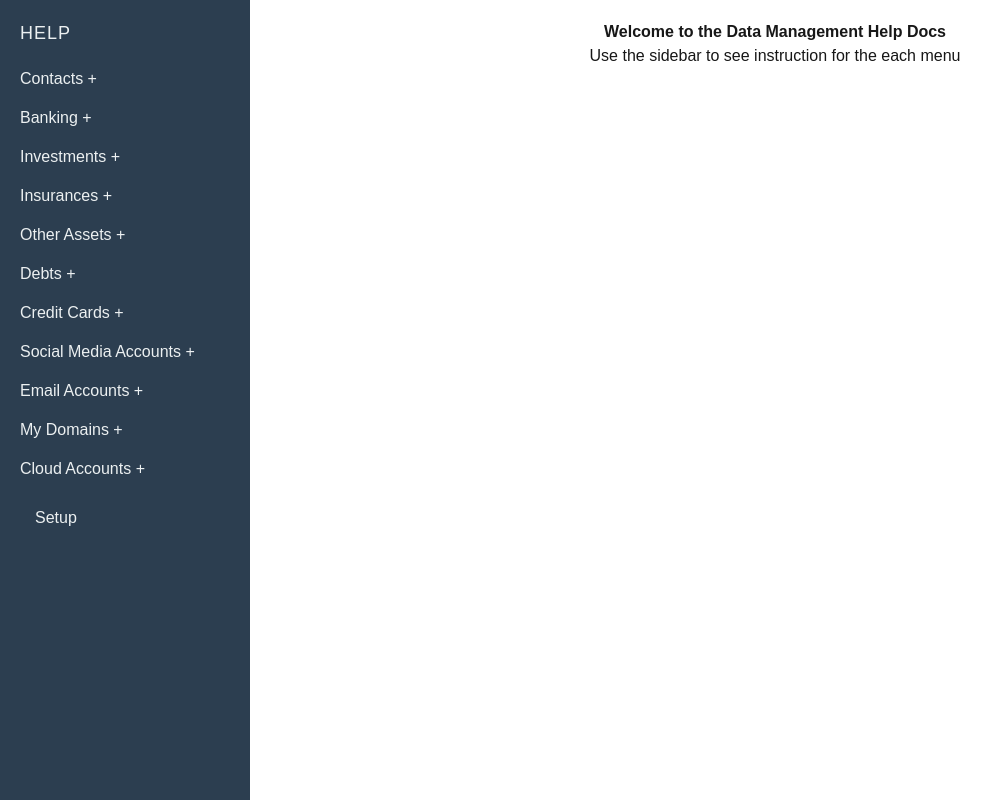
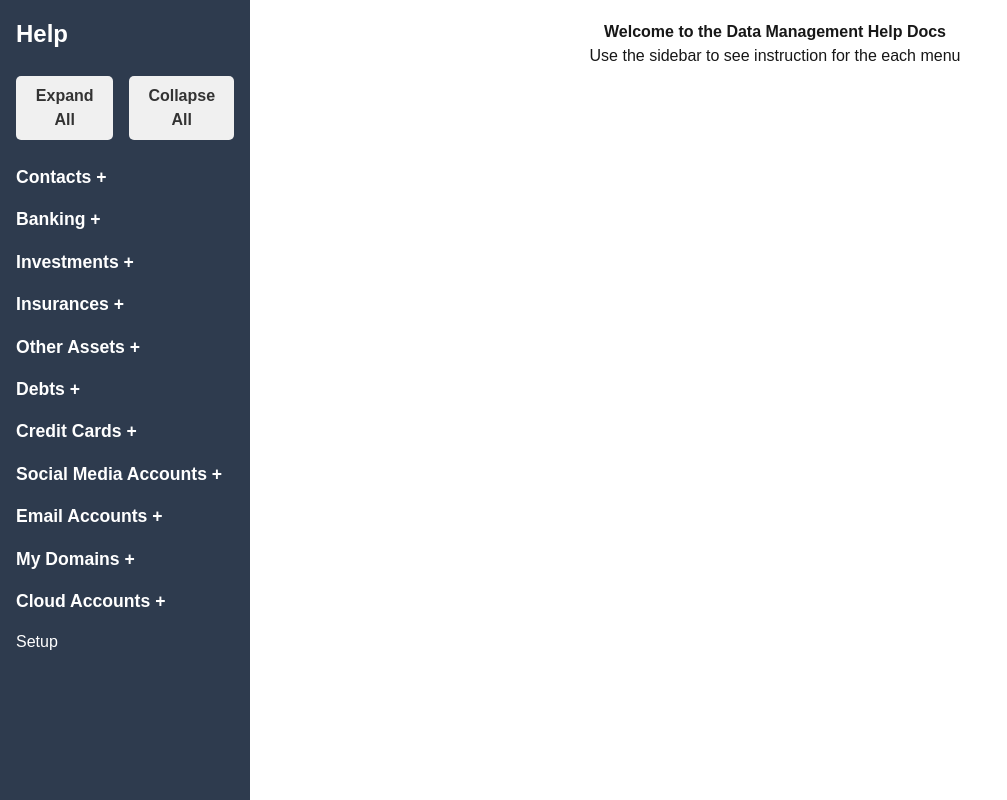
Before and after one commit to bashiraziz/eoj-how-to-guides, a Next.js app: page / in a window 1280 px wide. Shown: the whole page, without its empty margins (0-1007 px from the left). Built offline with nearby package versions, Linux system fonts and the light colour scheme.

Commit message:
Added buttons to collapse and expand all the menus

```diff
--- a/components/Sidebar.tsx
+++ b/components/Sidebar.tsx
@@ -1,7 +1,7 @@
-'use client'
+'use client';
 import { useState } from 'react';
 import Link from 'next/link';
-import styles from '../styles/Sidebar.module.css'; // Assuming you have a CSS module for styling
+import styles from '../styles/Sidebar.module.css';
 
 // Define a type for the section keys
 type SectionKey =
@@ -33,9 +33,54 @@ const Sidebar = () => {
     }));
   };
 
+  // Expand all sections
+  const expandAll = () => {
+    setOpenSections({
+      contacts: true,
+      banking: true,
+      investments: true,
+      insurances: true,
+      otherAssets: true,
+      debts: true,
+      creditCards: true,
+      socialMedia: true,
+      emailAccounts: true,
+      myDomains: true,
+      cloudAccounts: true,
+    });
+  };
+
+  // Collapse all sections
+  const collapseAll = () => {
+    setOpenSections({
+      contacts: false,
+      banking: false,
+      investments: false,
+      insurances: false,
+      otherAssets: false,
+      debts: false,
+      creditCards: false,
+      socialMedia: false,
+      emailAccounts: false,
+      myDomains: false,
+      cloudAccounts: false,
+    });
+  };
+
   return (
     <div className={styles.sidebar}>
       <h3 className={styles.heading}>Help</h3>
+
+      {/* Expand/Collapse All */}
+      <div className={styles.expandCollapseContainer}>
+        <button className={styles.expandCollapse} onClick={expandAll}>
+          Expand All
+        </button>
+        <button className={styles.expandCollapse} onClick={collapseAll}>
+          Collapse All
+        </button>
+      </div>
+
       <ul className={styles.menu}>
         {/* Contacts Section */}
         <li className={styles.menuItem}>
@@ -63,6 +108,7 @@ const Sidebar = () => {
           )}
         </li>
 
+        {/* Continue similarly for other sections */}
         {/* Investments Section */}
         <li className={styles.menuItem}>
           <div className={styles.sectionHeader} onClick={() => toggleSection('investments')}>
--- a/styles/Sidebar.module.css
+++ b/styles/Sidebar.module.css
@@ -1,42 +1,73 @@
-/* styles/Sidebar.module.css */
 .sidebar {
+  background-color: #2e3b4e;
+  padding: 1rem;
+  color: white;
+  height: 100vh; /* Set full height for the sidebar */
   width: 250px;
-    background-color: #2c3e50;
-    height: 100vh;
-    padding: 20px;
-    color: #ecf0f1;
-    position: fixed;
-    top: 0;
-    left: 0;
-    overflow-y: auto;
+  overflow-y: auto; /* Add vertical scrollbar when content exceeds the sidebar height */
+  position: fixed; /* Ensure the sidebar is fixed on the left side */
 }
 
 .heading {
-    color: #ecf0f1;
-    font-size: 18px;
-    margin-bottom: 20px;
-    text-transform: uppercase;
-    letter-spacing: 1px;
+  font-size: 1.5rem;
+  margin-bottom: 1.5rem;
+  font-weight: bold;
+}
+
+.expandCollapseContainer {
+  display: flex;
+  gap: 1rem; /* Space between the buttons */
+  margin-bottom: 1.5rem; /* Space between buttons and the first section */
+}
+
+.expandCollapse {
+  background-color: #f0f0f0;
+  padding: 0.5rem 1rem;
+  border: none;
+  cursor: pointer;
+  color: #333;
+  font-weight: bold;
+  border-radius: 5px;
+}
+
+.expandCollapse:hover {
+  background-color: #e0e0e0;
 }
 
 .menu {
-    list-style-type: none;
-    padding: 0;
+  list-style: none;
+  padding-left: 0;
 }
 
 .menuItem {
-    margin-bottom: 15px;
+  margin-bottom: 1rem; /* Space between sections */
+  cursor: pointer;
+}
+
+.menuItem div {
+  font-weight: bold;
+  color: white;
+  font-size: 1.1rem;
+  display: flex;
+  justify-content: space-between;
 }
 
 .link {
-    color: #ecf0f1;
   text-decoration: none;
-    padding: 10px 15px;
-    display: block;
-    border-radius: 4px;
-    transition: background-color 0.2s;
+  color: white;
 }
 
 .link:hover {
-    background-color: #34495e; /* Hover effect background color */
+  text-decoration: underline;
 }
+
+.submenu {
+  margin-left: 1.5rem;
+  margin-top: 0.5rem;
+  color: #ccc;
+}
+
+.content {
+  margin-left: 270px; /* Adjust the margin so the content is displayed next to the sidebar */
+  padding: 20px;
+}
```
Lines whose indentation alone changed are shown as unchanged.
